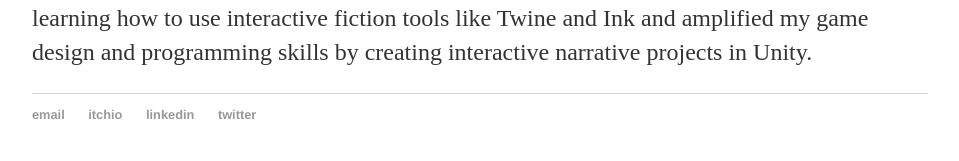
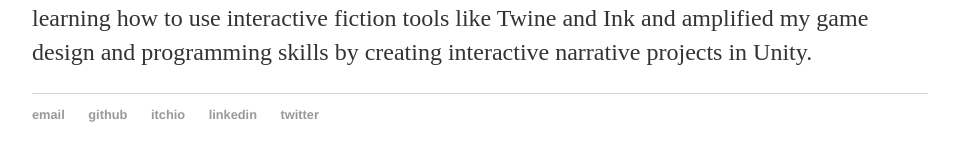
Before and after one commit to toyinariyo/toyinariyo.github.io, a Jekyll site: the page built from index.html, in a window 1280 px wide. Shown: the part 375-536 px from the top of the page, without its empty margins (160-1119 px from the left). Built offline with Jekyll 4.4.1, drawn with Linux system fonts in a browser that asks for light colours.

Commit message:
Adding Github profile to footer links

```diff
--- a/_layouts/default.html
+++ b/_layouts/default.html
@@ -23,6 +23,7 @@
 		<footer>
     		<ul>
         		<li><a href="mailto:toyinariyo66@gmail.com">email</a></li>
+			<li><a href="https://github.com/toyinariyo">github</a></li>
 			<li><a href="https://toyinariyo.itch.io">itchio</a></li>
 			<li><a href="https://www.linkedin.com/in/oluwatoyin-ariyo-8b4278199/">linkedin</a></li>
         		<li><a href="https://twitter.com/toyinariyo66">twitter</a></li>
```
